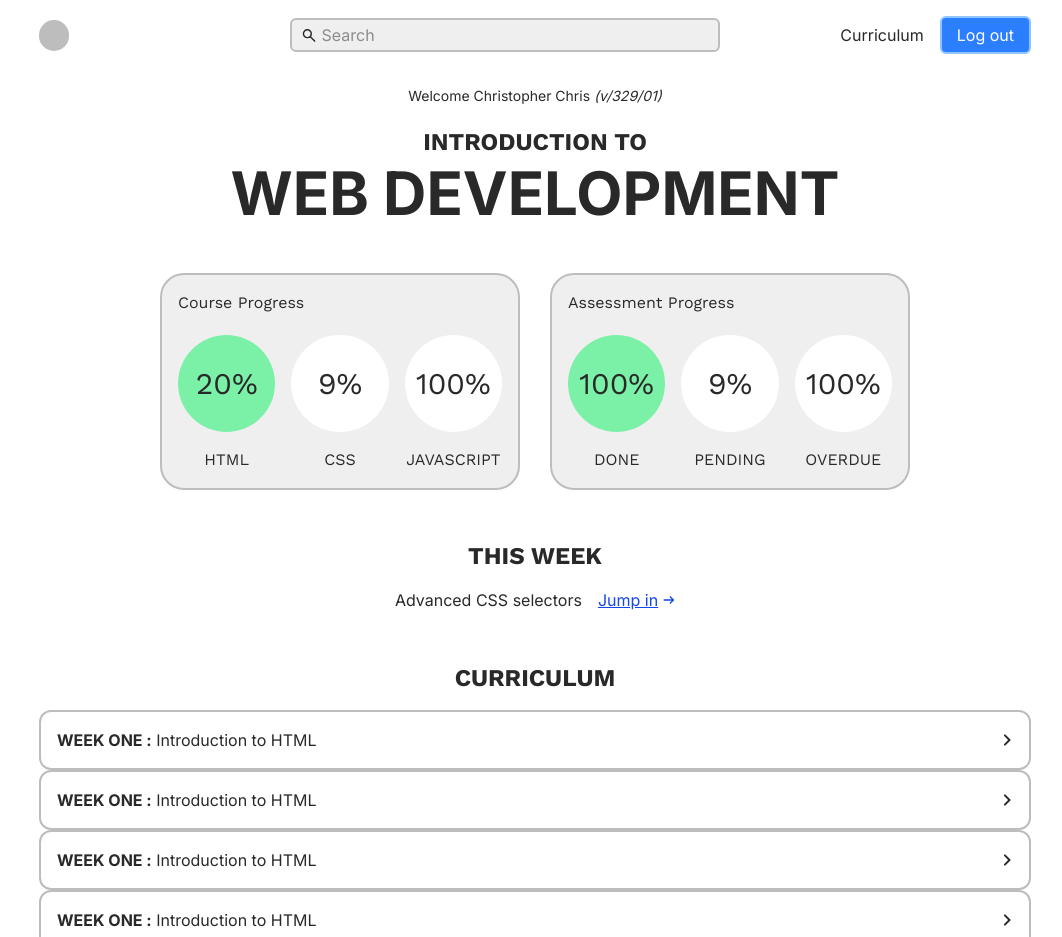
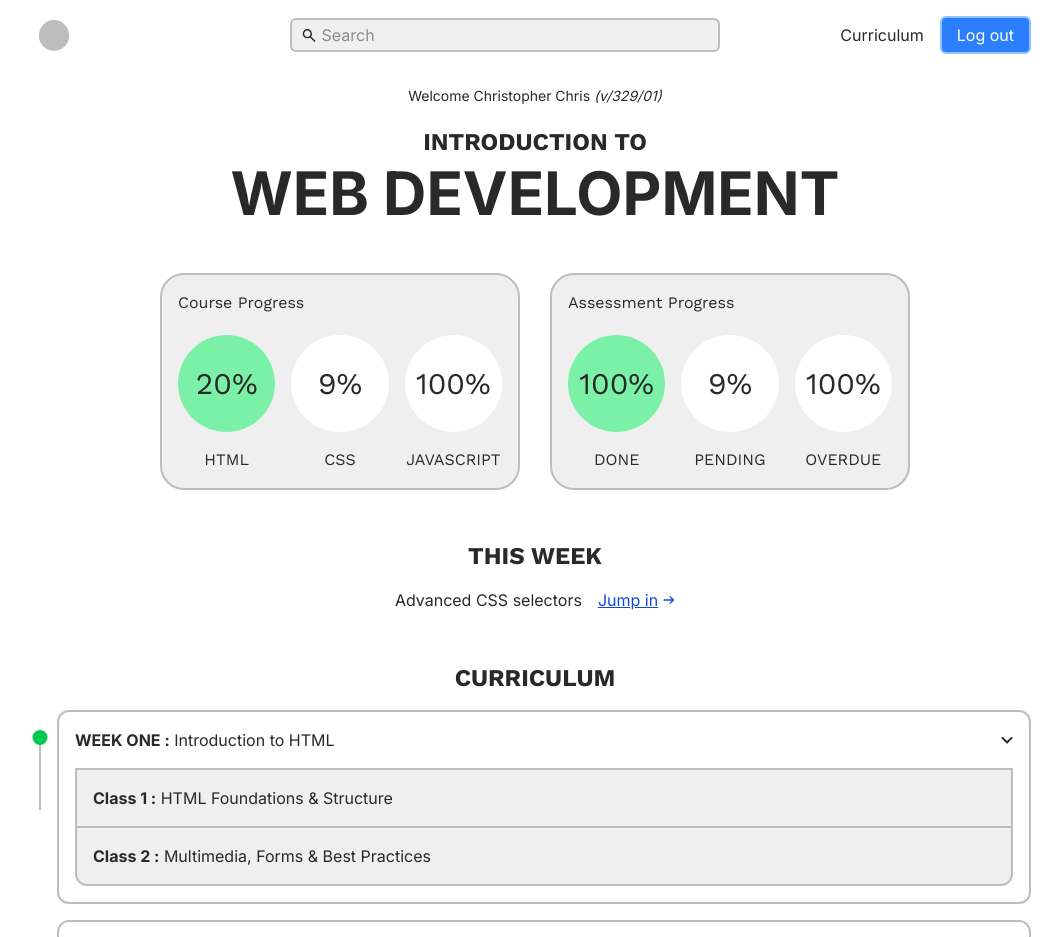
Before and after one commit to eroblaze/ellentis-vet, a Next.js app: page / in a window 1280 px wide. Shown: the top 937 px of the page, without its empty margins (105-1167 px from the left). Built offline with nearby package versions, Linux system fonts and the light colour scheme.

Commit message:
working on something

```diff
--- a/components/Body.tsx
+++ b/components/Body.tsx
@@ -66,12 +66,37 @@ export default function Body() {
 
       <section className="mt-[50px] w-full text-center">
         <h2 className="font-work-sans mb-[16px] text-xl font-bold lg:text-2xl">CURRICULUM</h2>
-        <section>
-          <div></div>
-          <Curriculum />
-          <Curriculum />
-          <Curriculum />
-          <Curriculum />
+        <section className="grid grid-cols-[auto_1fr] gap-[16px]">
+          <div>
+            <span className="bg-my-white-300 relative mt-[20px] block h-[80px] w-[2px] before:absolute before:h-[15px] before:w-[15px] before:translate-x-[-50%] before:rounded-full before:bg-green-500"></span>
+          </div>
+          <section>
+            <Curriculum
+              open
+              week="ONE"
+              title="Introduction to HTML"
+              classOneTitle="HTML Foundations &amp; Structure"
+              classTwoTitle="Multimedia, Forms &amp; Best Practices"
+            />
+            <Curriculum
+              week="TWO"
+              title="CSS Fundamentals & Basic Styling"
+              classOneTitle="Introduction &amp; Basic Syntax"
+              classTwoTitle="Selectors, Specificity &amp; Basic Properties"
+            />
+            <Curriculum
+              week="THREE"
+              title="Introduction to HTML"
+              classOneTitle="HTML Foundations &amp; Structure"
+              classTwoTitle="Multimedia, Forms &amp; Best Practices"
+            />
+            <Curriculum
+              week="FOUR"
+              title="Introduction to HTML"
+              classOneTitle="HTML Foundations &amp; Structure"
+              classTwoTitle="Multimedia, Forms &amp; Best Practices"
+            />
+          </section>
         </section>
       </section>
     </main>
--- a/components/Curriculum.tsx
+++ b/components/Curriculum.tsx
@@ -2,15 +2,19 @@ import Link from "next/link";
 
 interface CurriculumInterface {
   open?: boolean;
+  week: string;
+  title: string;
+  classOneTitle: string;
+  classTwoTitle: string;
 }
 
-export default function Curriculum({ open = false }: CurriculumInterface) {
+export default function Curriculum({ open = false, week, title, classOneTitle, classTwoTitle }: CurriculumInterface) {
   return (
-    <div className="text-left">
-      <details className="border-my-white-300 rounded-xl border-2 p-[16px]">
+    <div className="mb-[16px] text-left last:mb-0">
+      <Details isOpen={open} className="border-my-white-300 rounded-xl border-2 p-[16px]">
         <summary className="flex list-none items-center justify-between">
           <span>
-            <b>WEEK ONE :</b> Introduction to HTML
+            <b>WEEK {`${week}`} :</b> {`${title}`}
           </span>
           <svg
             className="rotate-[-90deg] transition-[150ms_transform]"
@@ -30,17 +34,31 @@ export default function Curriculum({ open = false }: CurriculumInterface) {
           <ul className="flex flex-col">
             <Link href="#" className="group border-my-white-300 border-b-2 p-[16px]">
               <li>
-                <b>Class 1 :</b> <span className="group-hover:underline">HTML Foundations &amp; Structure </span>
+                <b>Class 1 :</b> <span className="group-hover:underline">{`${classOneTitle}`}</span>
               </li>
             </Link>
             <Link href="#" className="group p-[16px]">
               <li>
-                <b>Class 2 :</b> <span className="group-hover:underline">Multimedia, Forms &amp; Best Practices</span>
+                <b>Class 2 :</b> <span className="group-hover:underline">{`${classTwoTitle}`}</span>
               </li>
             </Link>
           </ul>
         </nav>
-      </details>
+      </Details>
     </div>
   );
 }
+
+function Details({ isOpen, className, children }: { isOpen: boolean; className: string; children: React.ReactNode }) {
+  return (
+    <>
+      {isOpen ? (
+        <details open className={`${className}`}>
+          {children}
+        </details>
+      ) : (
+        <details className={`${className}`}>{children}</details>
+      )}
+    </>
+  );
+}
```
